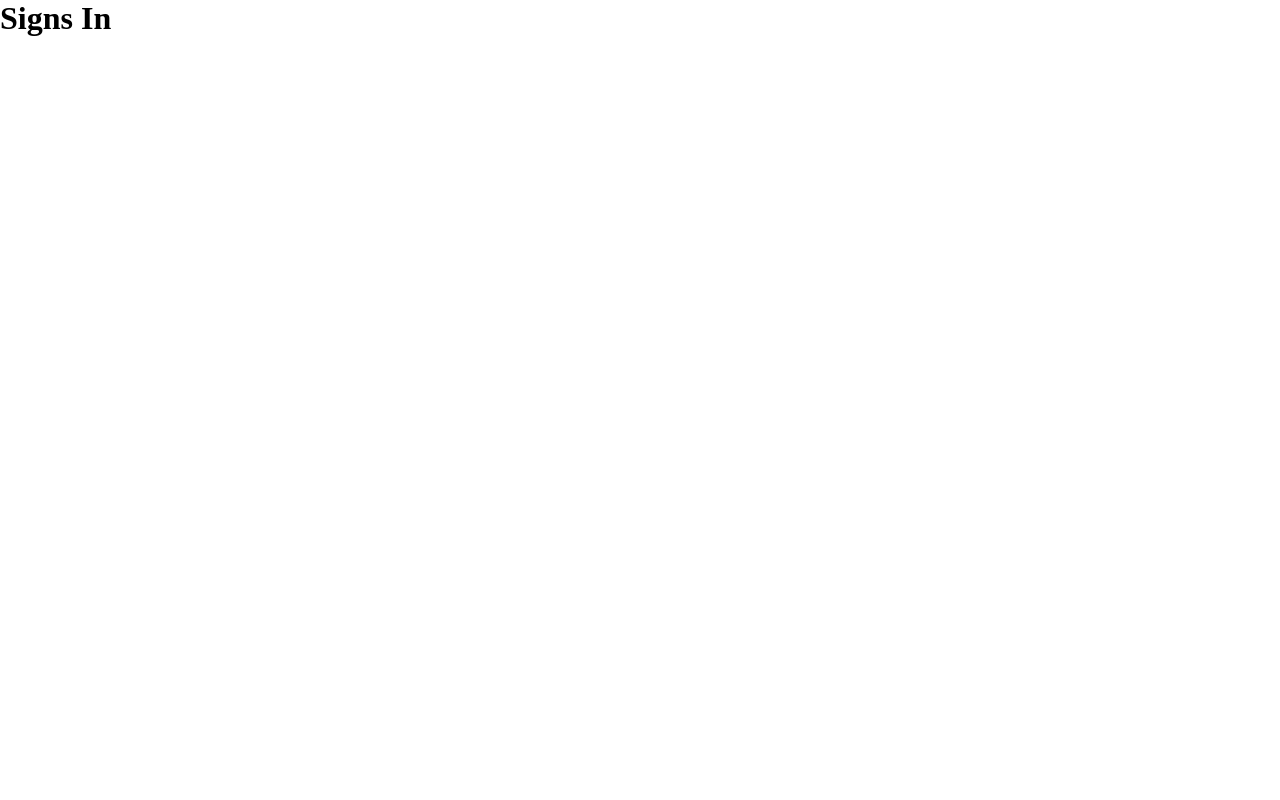
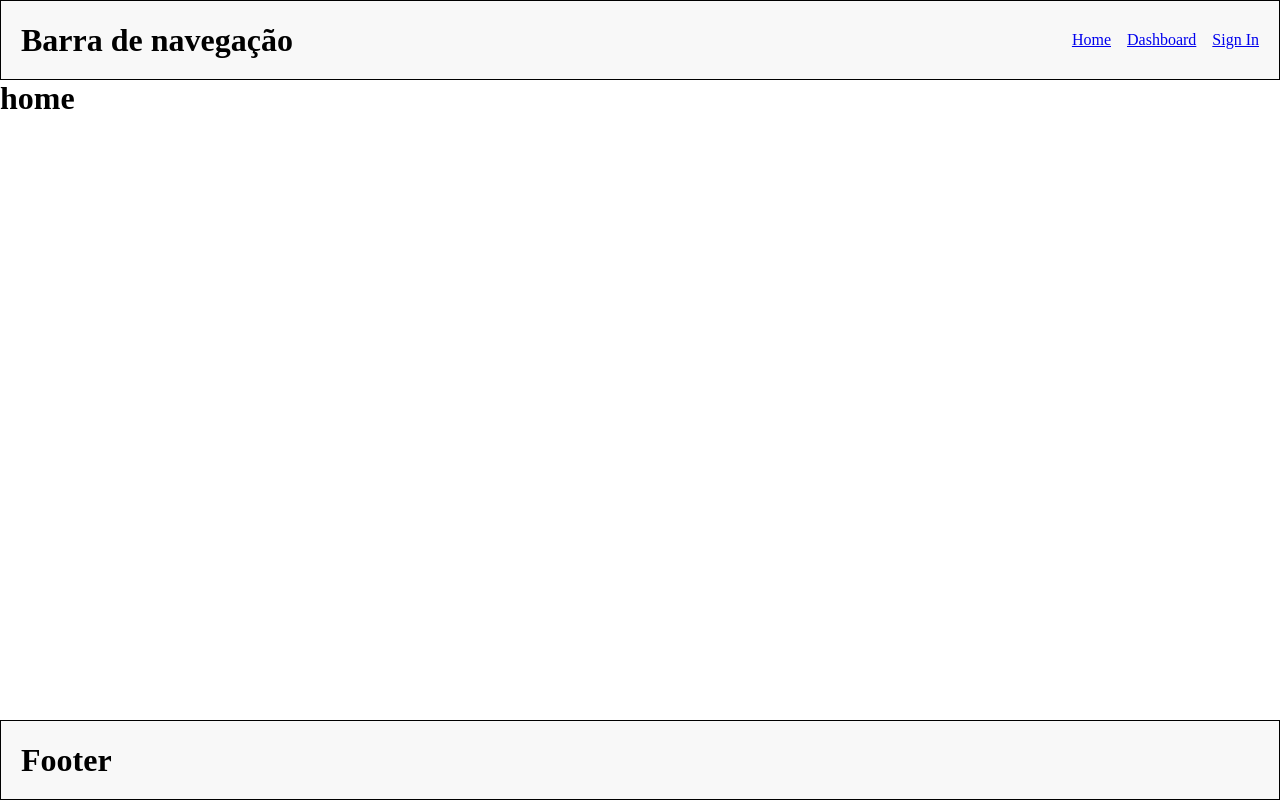
Before and after one commit to CartiFelipe/TesteDePerformance01React, a React (Vite) app: page / in a window 1280 px wide. Before the commit this address led to /signin. Built offline with nearby package versions, Linux system fonts and the light colour scheme.

Commit message:
Rotas 100% funcionando

```diff
--- a/src/routes/Index.tsx
+++ b/src/routes/Index.tsx
@@ -5,16 +5,16 @@ import {
   RouterProvider,
 } from "react-router-dom";
 
-import { Protected } from "./Protected";
 import Home from "../views/Home";
 import SignsIn from "../views/SignsIn";
+import Dashboard from "../views/Dashboard";
+import Rootlayout from "../views/home/Rootlayout";
 
 const router = createBrowserRouter(
   createRoutesFromElements(
-    <Route path="/">
-      <Route element={<Protected />}>
-        <Route index element={<Home />} />
-      </Route>
+    <Route path="/" element={<Rootlayout />}>
+      <Route index element={<Home />} />
+      <Route path="dashboard" element={<Dashboard />} />
       <Route path="signin" element={<SignsIn />} />
     </Route>
   )
--- a/src/routes/protected/Index.tsx
+++ /dev/null
@@ -1,34 +0,0 @@
-import { Link, Navigate, Outlet } from "react-router-dom";
-import style from "./style.module.css";
-
-export const Protected = () => {
-  const token = localStorage.getItem("token");
-
-  return (
-    <>
-      <div className={style.mainContainer}>
-        <header className={style.header}>
-          <h1>Barra de navegação</h1>
-
-          <nav>
-            <ul>
-              <li>
-                <Link to="/">Home</Link>
-              </li>
-              <li>
-                <Link to="/dashboard">Dashboard</Link>
-              </li>
-              <li>
-                <Link to="/signin">Sign In</Link>
-              </li>
-            </ul>
-          </nav>
-        </header>
-
-        <main>{token ? <Outlet /> : <Navigate to="/signin" />}</main>
-
-        <footer> com algum mostrar que </footer>
-      </div>
-    </>
-  );
-};
--- a/src/routes/protected/style.module.css
+++ /dev/null
@@ -1,32 +0,0 @@
-header.header {
-  height: 7%;
-  padding: 0 0.5rem;
-  border: 1px solid black;
-
-  display: flex;
-  justify-content: space-between;
-  align-items: center;
-}
-
-header > nav > ul {
-  display: flex;
-  list-style-type: none;
-
-  gap: 1rem;
-}
-
-div.mainContainer {
-  height: 100vh;
-
-  flex-direction: column;
-}
-
-div.mainContainer > main {
-  height: 80%;
-  background-color: #ddd;
-}
-
-div.mainContainer > footer {
-  height: 7%;
-  flex-grow: 1;
-}
--- a/src/views/Home.tsx
+++ b/src/views/Home.tsx
@@ -1,18 +1,7 @@
-import { useState } from "react";
-import ButtonComponent from "../components/button/Index";
+import style from "./style.module.css";
+import { Outlet, Link, NavLink } from "react-router-dom";
 
 const Home = () => {
-  const [label, setLabel] = useState("Clique em mim");
-
-  return (
-    <div>
-      <h1>Desenvolvimento web com react (Home)</h1>
-      <hr />
-      <h1>Bottão material ui abaixo : </h1>
-      <ButtonComponent sx={{ margin: "0.7rem" }} props={undefined}>
-        {label}
-      </ButtonComponent>
-    </div>
-  );
+  return <h1>home</h1>;
 };
 export default Home;
--- /dev/null
+++ b/src/views/home/Rootlayout.tsx
@@ -0,0 +1,37 @@
+// all imports
+import React from "react";
+import { Outlet, NavLink } from "react-router-dom";
+import style from "./style.module.css";
+
+const Rootlayout = () => {
+  return (
+    <div className={style.mainContainer}>
+      <header className={style.header}>
+        <h1>Barra de navegação</h1>
+
+        <nav>
+          <ul className={style.navUl}>
+            <li>
+              <NavLink to="/">Home</NavLink>
+            </li>
+            <li>
+              <NavLink to="/dashboard">Dashboard</NavLink>
+            </li>
+            <li>
+              <NavLink to="/signin">Sign In</NavLink>
+            </li>
+          </ul>
+        </nav>
+      </header>
+
+      <main className={style.content}>
+        <Outlet />
+      </main>
+
+      <footer className={style.footer}>
+        <h1>Footer</h1>
+      </footer>
+    </div>
+  );
+};
+export default Rootlayout;
--- /dev/null
+++ b/src/views/home/style.module.css
@@ -0,0 +1,41 @@
+div.mainContainer {
+  height: 100vh;
+
+  display: flex;
+  flex-direction: column;
+}
+
+header.header {
+  display: flex;
+  justify-content: space-between;
+  align-items: center;
+  padding: 0 20px;
+  background-color: #f8f8f8;
+
+  border: 1px solid;
+
+  height: 10%;
+}
+
+main.content {
+  height: 80%;
+}
+
+footer.footer {
+  display: flex;
+  justify-content: space-between;
+  align-items: center;
+  padding: 0 20px;
+  background-color: #f8f8f8;
+
+  border: 1px solid;
+
+  height: 10%;
+}
+
+ul.navUl {
+  display: flex;
+  list-style: none;
+
+  gap: 1rem;
+}
```
